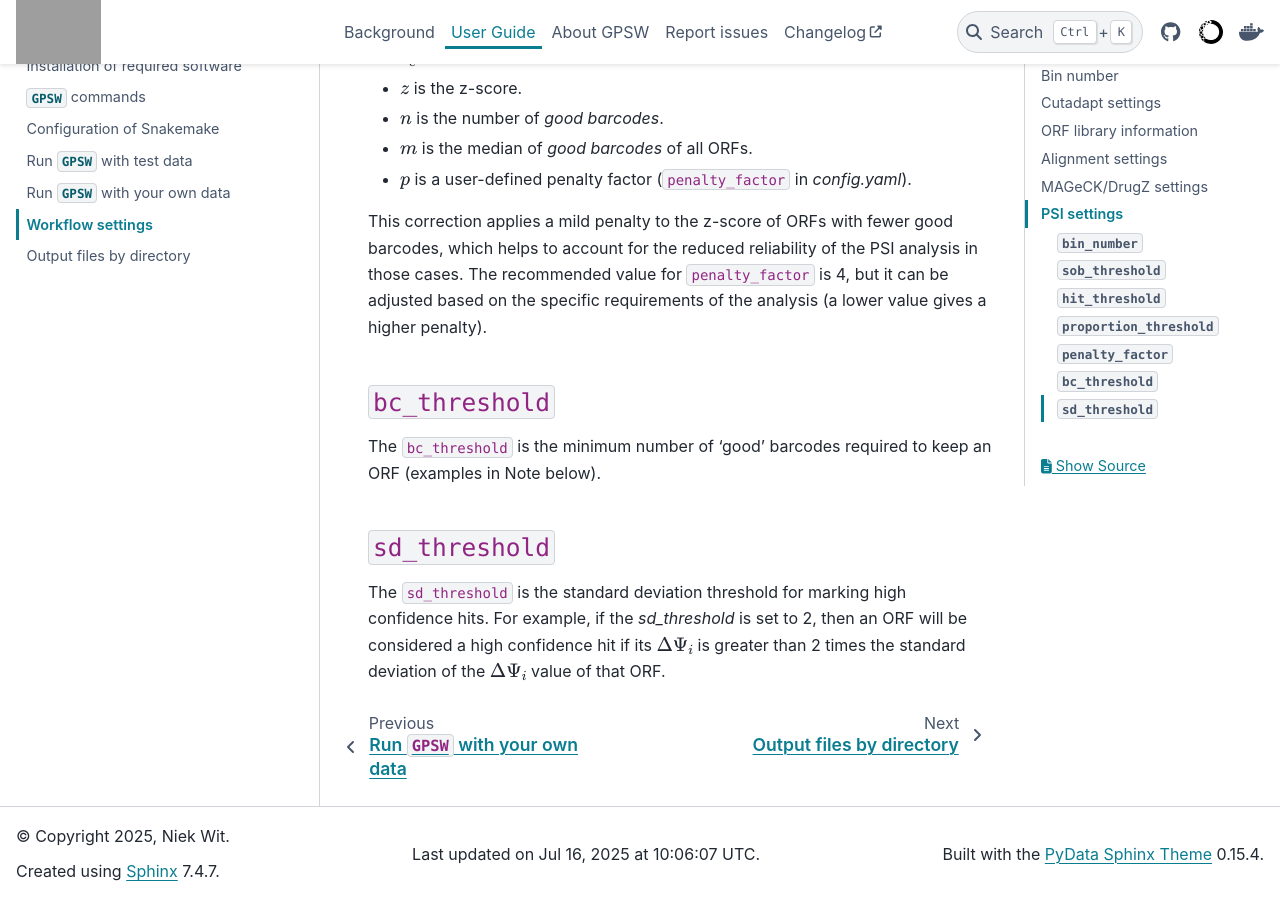
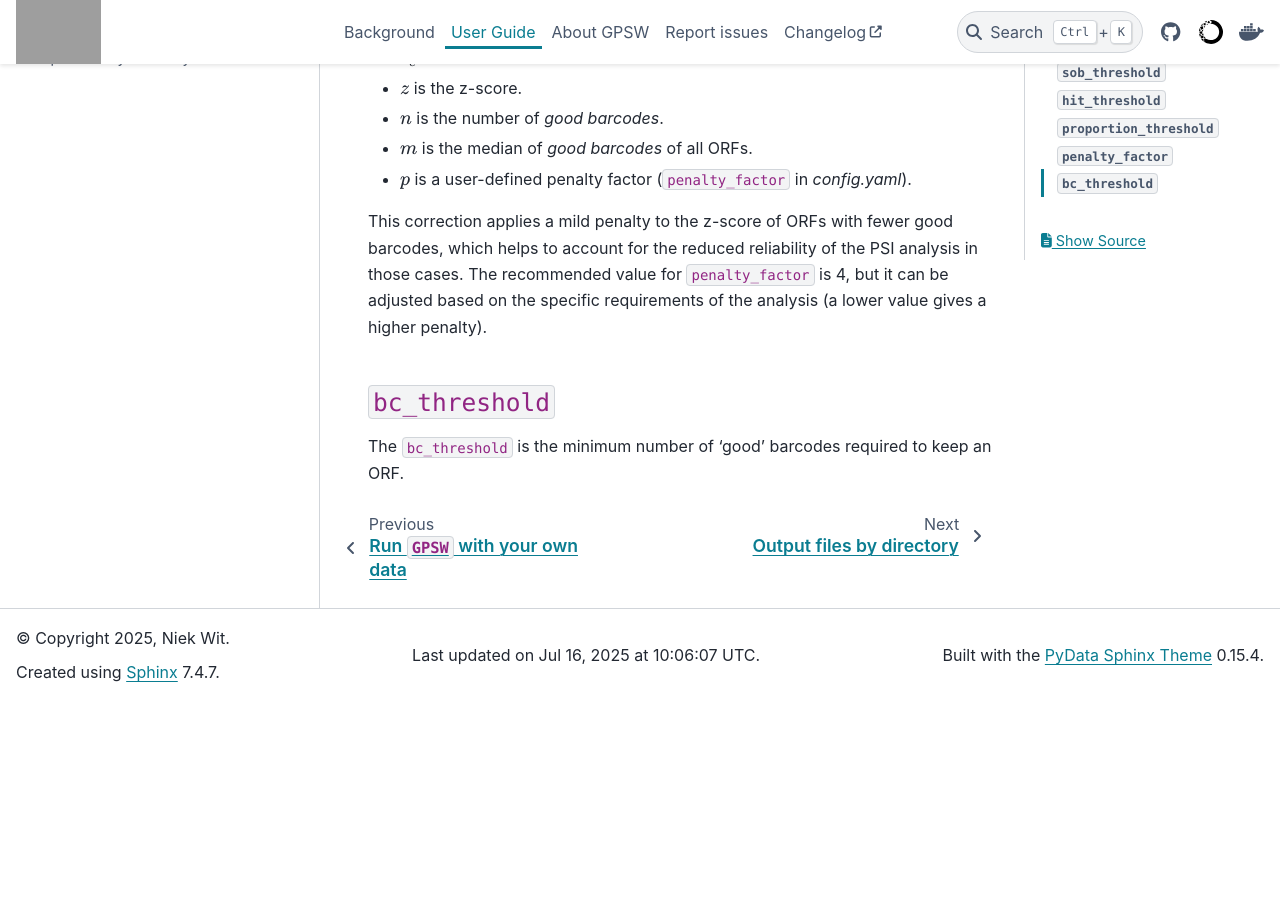
Before and after one commit to niekwit/gps-orfeome, a Sphinx documentation site: the page built from docs/workflow_settings.rst, in a window 1280 px wide and 900 px high, scrolled down 6112 px. Built offline with Sphinx 7.4.7 and the PyData theme 0.15.4, drawn with Linux system fonts in a browser that asks for light colours; after the commit the page ends 6814 px from its top, so only the background shows below that; grey boxes are pictures that could not be loaded.

Commit message:
removed sd_th

```diff
--- a/docs/workflow_settings.rst
+++ b/docs/workflow_settings.rst
@@ -94,10 +94,6 @@ Workflow setting are in `config.yaml`:
       # Barcode threshold for hits
       # Keep ORFs with at least bc_threshold barcodes
       bc_threshold: 2
-
-      # SD threshold for most stringent hits
-      # mean deltaPSI > sd_threshold * SD
-      sd_threshold: [2, 2, 2.5]
 
 Sample names
 --------------------------------------------------------------------------------
@@ -332,10 +328,4 @@ This correction applies a mild penalty to the z-score of ORFs with fewer good ba
 ``bc_threshold``
 ~~~~~~~~~~~~~~~~~
 
-The ``bc_threshold`` is the minimum number of 'good' barcodes required to keep an ORF (examples in Note below).
-
-
-``sd_threshold``
-~~~~~~~~~~~~~~~~~
-
-The ``sd_threshold`` is the standard deviation threshold for marking high confidence hits. For example, if the `sd_threshold` is set to 2, then an ORF will be considered a high confidence hit if its :math:`\Delta\Psi_i` is greater than 2 times the standard deviation of the :math:`\Delta\Psi_i` value of that ORF.
+The ``bc_threshold`` is the minimum number of 'good' barcodes required to keep an ORF.
```
Also changed, not shown: docs/output_files_by_directory.rst (+36 -19 lines), 7 other files.
